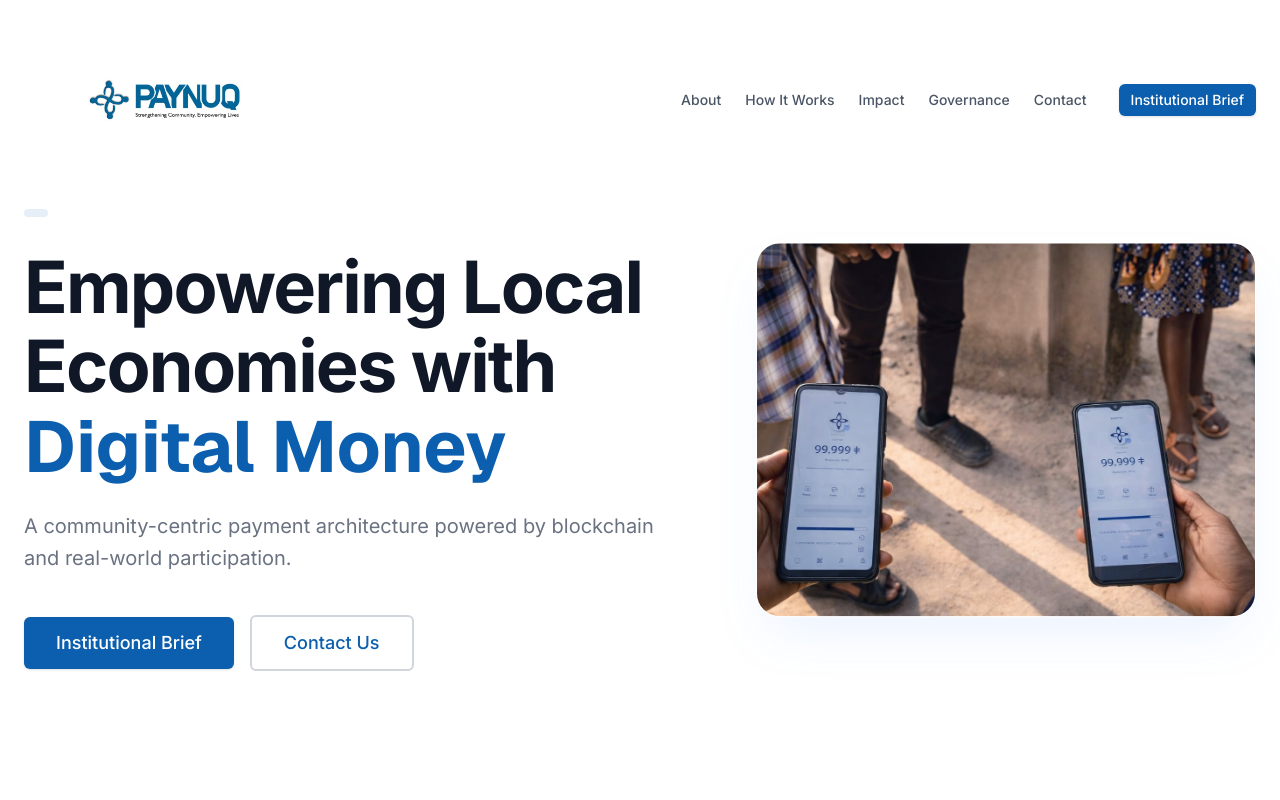
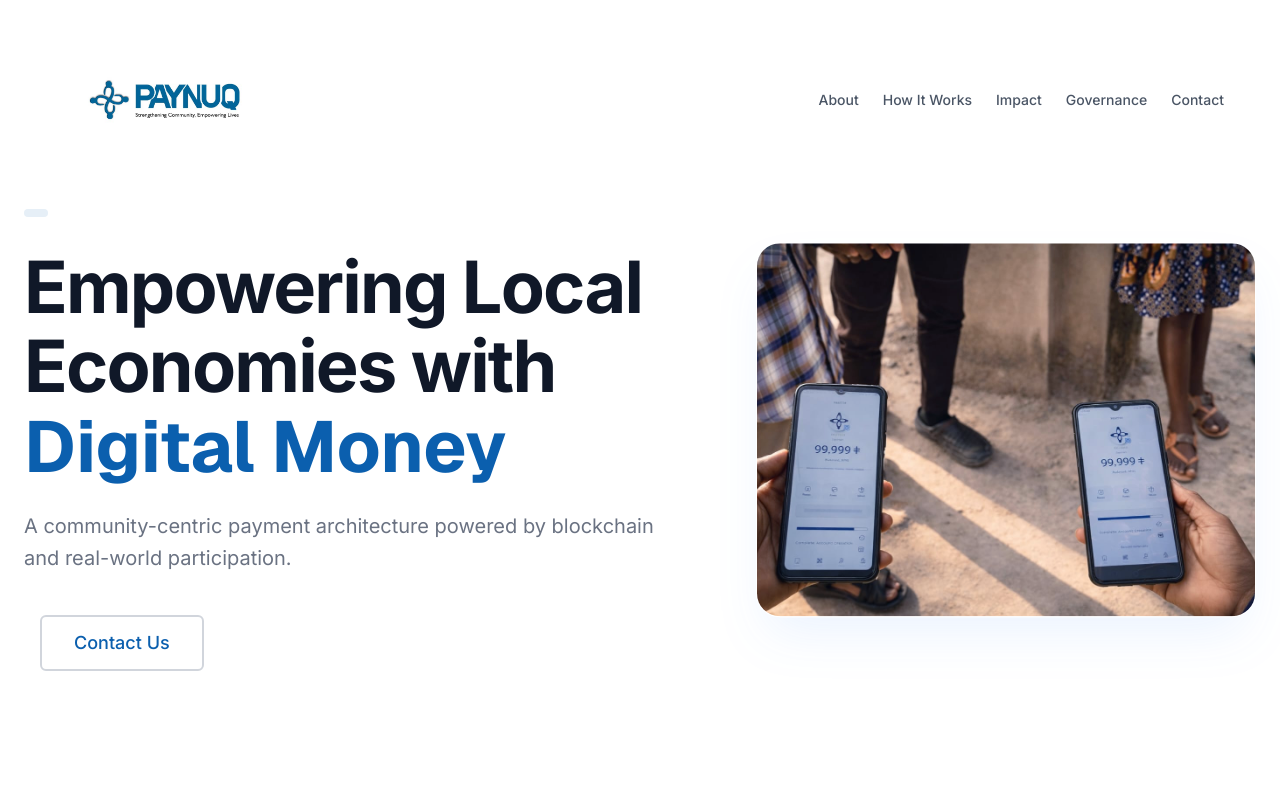
Before and after one commit to Abdul100-han/paynuq, a Next.js app: page / in a window 1280 px wide. Shown: the top 800 px of the page. Built offline with nearby package versions, Linux system fonts and the light colour scheme.

Commit message:
removed  institutional brief button

```diff
--- a/src/components/Navbar.tsx
+++ b/src/components/Navbar.tsx
@@ -59,7 +59,7 @@ const Navbar = () => {
                     </div>
                     <div className="flex items-center gap-4">
 
-                        <Button size="sm">Institutional Brief</Button>
+                        {/* <Button size="sm">Institutional Brief</Button> */}
                     </div>
                 </div>
 
@@ -93,7 +93,7 @@ const Navbar = () => {
                                 {link.name}
                             </Link>
                         ))}
-                        <Button className="w-full mt-4">Institutional Brief</Button>
+                        {/* <Button className="w-full mt-4">Institutional Brief</Button> */}
                     </motion.div>
                 )}
             </AnimatePresence>
--- a/src/components/sections/Hero.tsx
+++ b/src/components/sections/Hero.tsx
@@ -63,7 +63,7 @@ const Hero = () => {
                                 animate={{ opacity: 1, y: 0 }}
                                 transition={{ delay: 0.6, duration: 0.6 }}
                             >
-                                <Button size="lg" className="bg-blue-600 hover:bg-blue-700 transition-colors">Institutional Brief</Button>
+                                {/* <Button size="lg" className="bg-blue-600 hover:bg-blue-700 transition-colors">Institutional Brief</Button> */}
                             </motion.div>
                             <motion.div
                                 initial={{ opacity: 0, y: 20 }}
```
